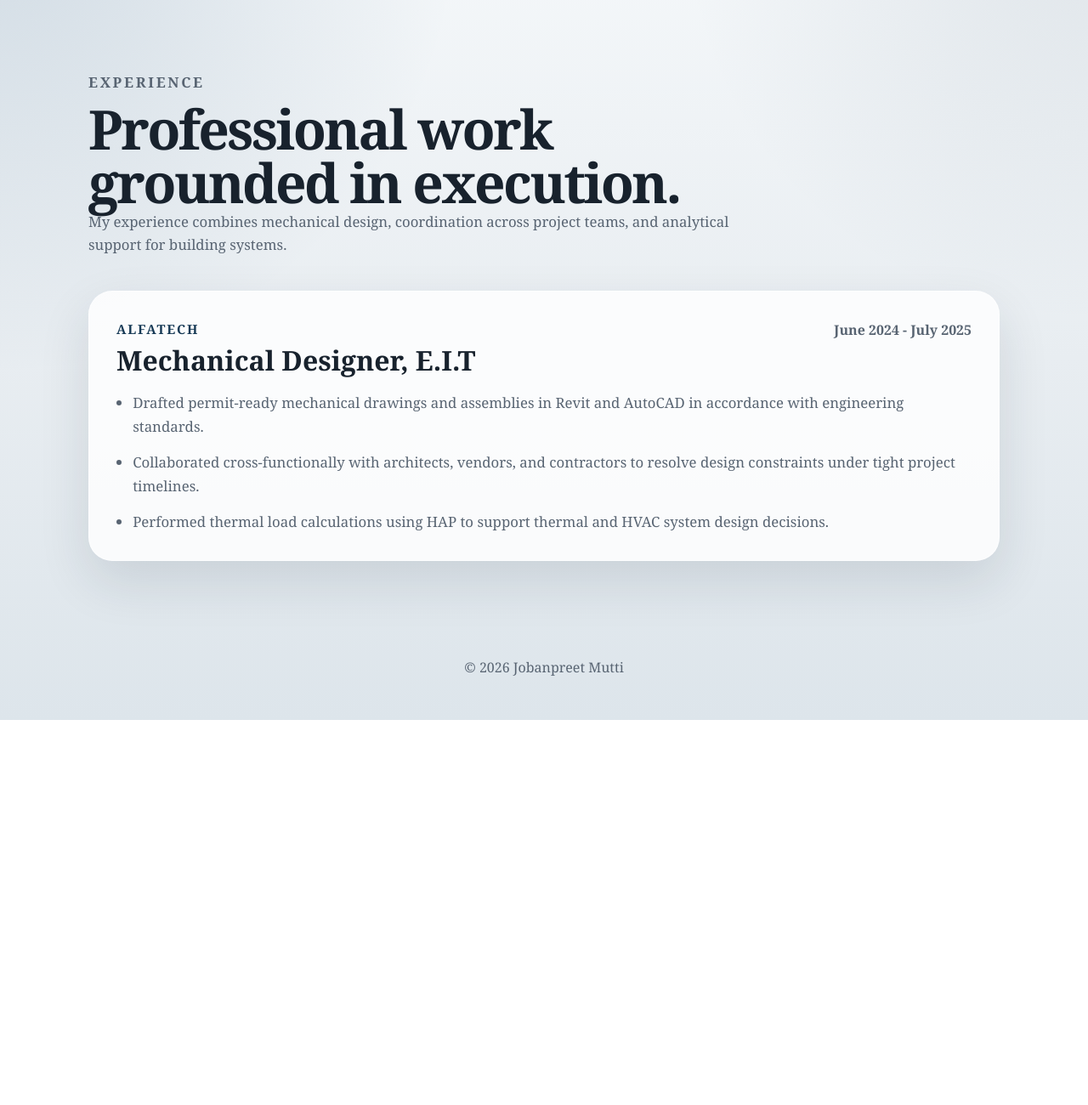
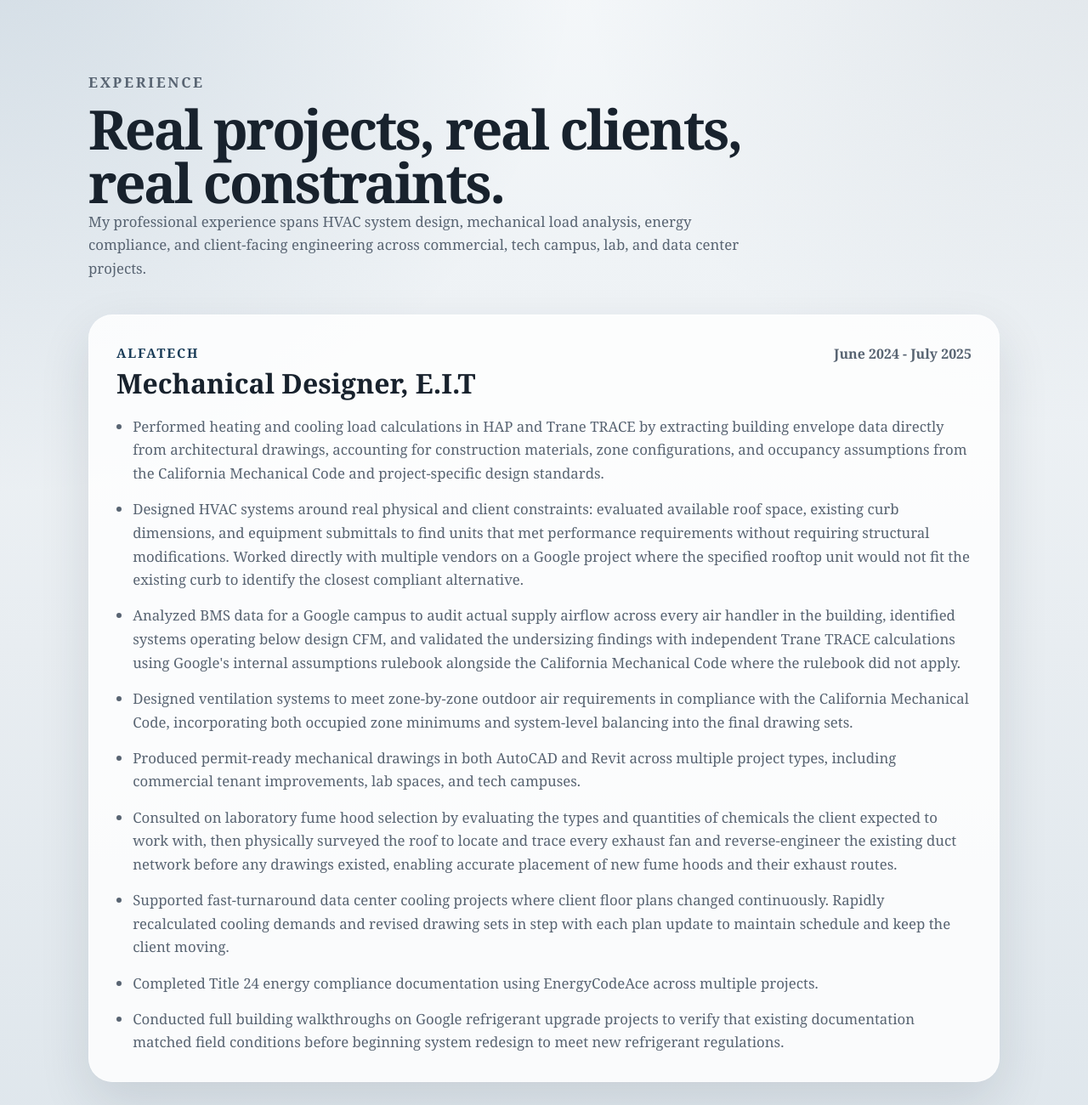
Before and after one commit to JobanSM/portfolio-website, a plain HTML site: page experience.html in a window 1280 px wide. Shown: the part 100-1400 px from the top of the page at 85% size. Before the commit the page ends 947 px from the top, so only its background shows below. Drawn offline with Linux system fonts and the light colour scheme.

Commit message:
Rewrite experience page headline and expand Alfatech bullet points

```diff
--- a/experience.html
+++ b/experience.html
@@ -24,9 +24,9 @@
     <main class="page-shell">
         <section class="page-intro">
             <p class="eyebrow">Experience</p>
-            <h1>Professional work grounded in execution.</h1>
+            <h1>Real projects, real clients, real constraints.</h1>
             <p>
-                My experience combines mechanical design, coordination across project teams, and analytical support for building systems.
+                My professional experience spans HVAC system design, mechanical load analysis, energy compliance, and client-facing engineering across commercial, tech campus, lab, and data center projects.
             </p>
         </section>
 
@@ -39,9 +39,15 @@
                 <p class="role-dates">June 2024 - July 2025</p>
             </div>
             <ul class="detail-list">
-                <li>Drafted permit-ready mechanical drawings and assemblies in Revit and AutoCAD in accordance with engineering standards.</li>
-                <li>Collaborated cross-functionally with architects, vendors, and contractors to resolve design constraints under tight project timelines.</li>
-                <li>Performed thermal load calculations using HAP to support thermal and HVAC system design decisions.</li>
+                <li>Performed heating and cooling load calculations in HAP and Trane TRACE by extracting building envelope data directly from architectural drawings, accounting for construction materials, zone configurations, and occupancy assumptions from the California Mechanical Code and project-specific design standards.</li>
+                <li>Designed HVAC systems around real physical and client constraints: evaluated available roof space, existing curb dimensions, and equipment submittals to find units that met performance requirements without requiring structural modifications. Worked directly with multiple vendors on a Google project where the specified rooftop unit would not fit the existing curb to identify the closest compliant alternative.</li>
+                <li>Analyzed BMS data for a Google campus to audit actual supply airflow across every air handler in the building, identified systems operating below design CFM, and validated the undersizing findings with independent Trane TRACE calculations using Google's internal assumptions rulebook alongside the California Mechanical Code where the rulebook did not apply.</li>
+                <li>Designed ventilation systems to meet zone-by-zone outdoor air requirements in compliance with the California Mechanical Code, incorporating both occupied zone minimums and system-level balancing into the final drawing sets.</li>
+                <li>Produced permit-ready mechanical drawings in both AutoCAD and Revit across multiple project types, including commercial tenant improvements, lab spaces, and tech campuses.</li>
+                <li>Consulted on laboratory fume hood selection by evaluating the types and quantities of chemicals the client expected to work with, then physically surveyed the roof to locate and trace every exhaust fan and reverse-engineer the existing duct network before any drawings existed, enabling accurate placement of new fume hoods and their exhaust routes.</li>
+                <li>Supported fast-turnaround data center cooling projects where client floor plans changed continuously. Rapidly recalculated cooling demands and revised drawing sets in step with each plan update to maintain schedule and keep the client moving.</li>
+                <li>Completed Title 24 energy compliance documentation using EnergyCodeAce across multiple projects.</li>
+                <li>Conducted full building walkthroughs on Google refrigerant upgrade projects to verify that existing documentation matched field conditions before beginning system redesign to meet new refrigerant regulations.</li>
             </ul>
         </section>
     </main>
```
